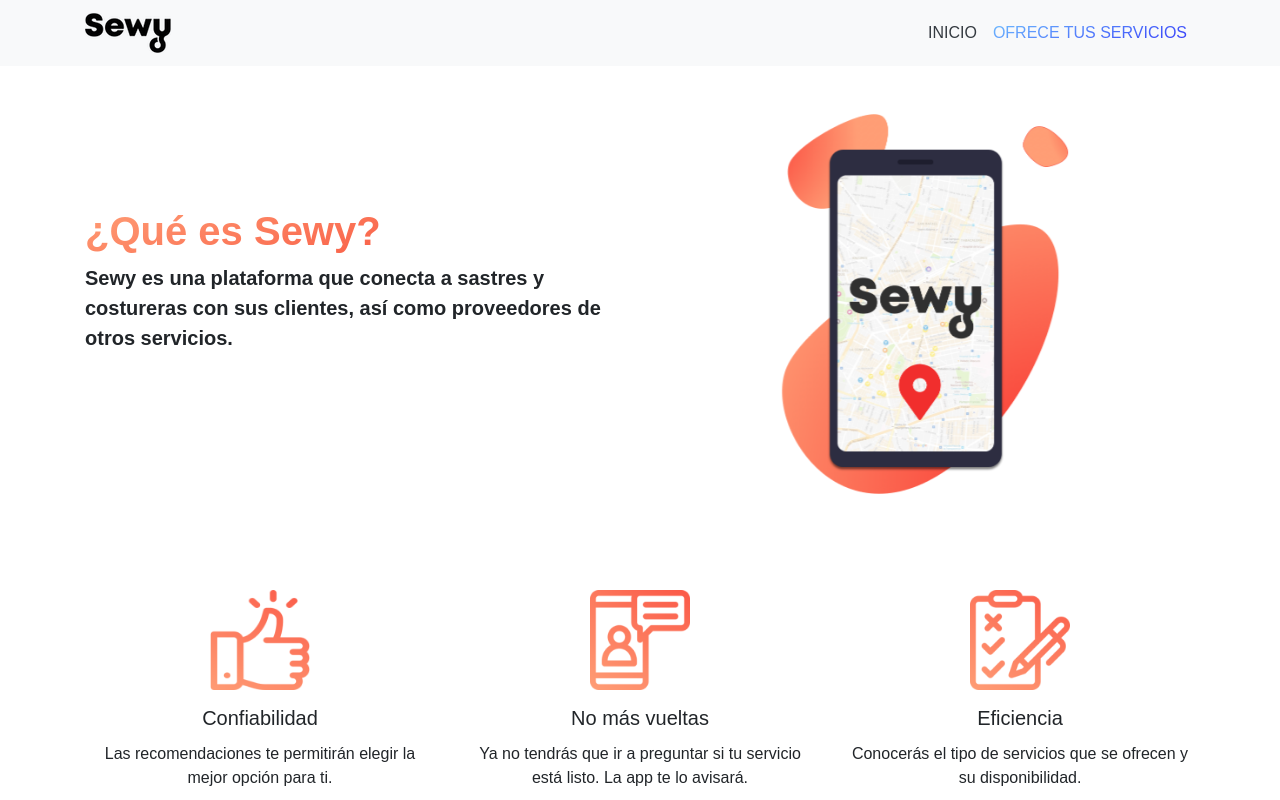
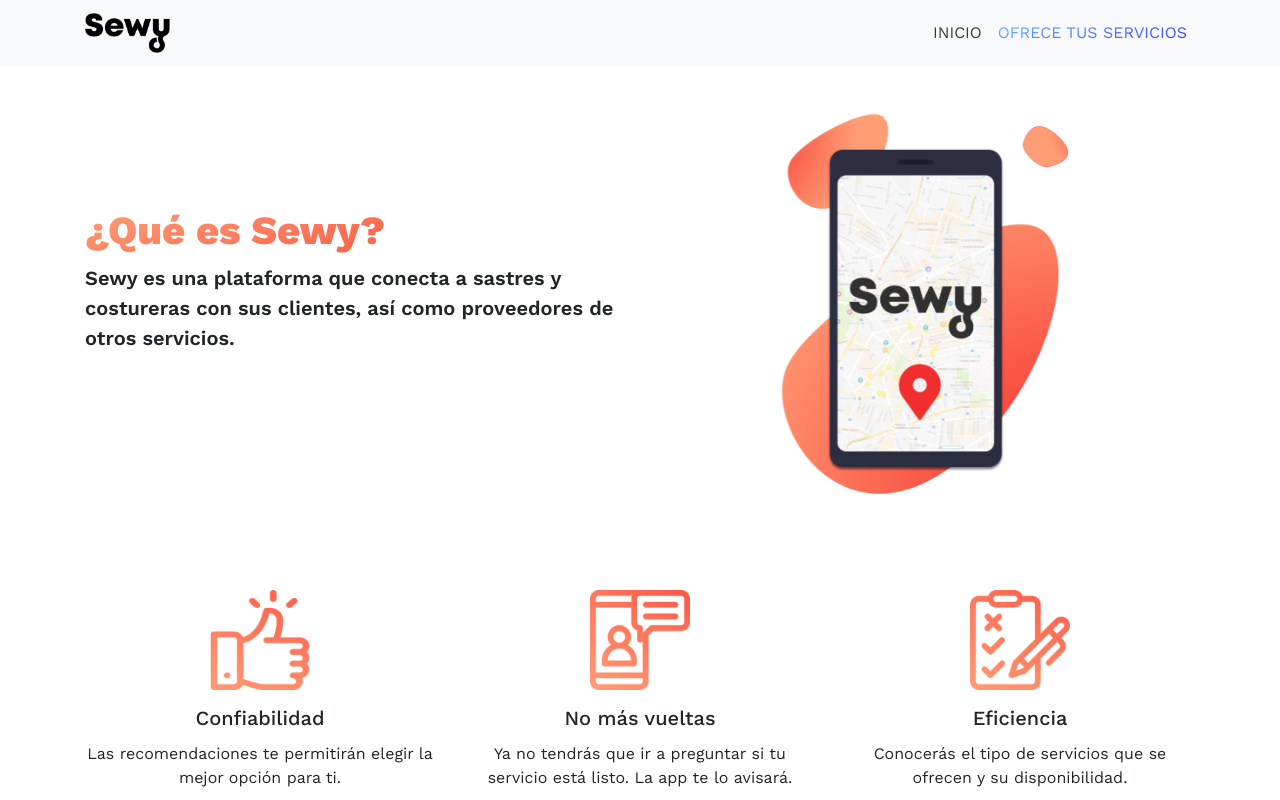
Before and after one commit to sifloz/sewy-landing, a React app: page / in a window 1280 px wide. Shown: the top 800 px of the page. Built offline with nearby package versions, Linux system fonts and the light colour scheme.

Commit message:
Fixed logo size & icon location

```diff
--- a/public/index.html
+++ b/public/index.html
@@ -3,6 +3,7 @@
   <head>
     <meta charset="utf-8" />
     <link rel="shortcut icon" href="%PUBLIC_URL%/favicon.ico" />
+    <link rel="icon" href="%PUBLIC_URL%/favicon.ico" />
     <meta name="viewport" content="width=device-width, initial-scale=1" />
     <meta name="theme-color" content="#000000" />
 
--- a/src/App.css
+++ b/src/App.css
@@ -1,4 +1,5 @@
 @import url(https://stackpath.bootstrapcdn.com/font-awesome/4.7.0/css/font-awesome.min.css);
+@import url(https://fonts.googleapis.com/css?family=Work+Sans:300,400,500,600,700,800&display=swap);
 
 * {
   font-family: 'Work Sans', sans-serif;
--- a/src/components/Navbar/Navbar.js
+++ b/src/components/Navbar/Navbar.js
@@ -8,7 +8,7 @@
         <nav className="navbar navbar-expand-lg navbar-light bg-light">
                     <div className="container">
                     <a className="navbar-brand" href="/">
-                        <img src={assetsLibrary.logo} alt="Logo Sewy" />
+                        <img src={assetsLibrary.logo} alt="Logo Sewy" height="40" />
                     </a>
                     <button className="navbar-toggler" type="button" data-toggle="collapse" data-target="#navbarResponsive" aria-controls="navbarResponsive" aria-expanded="false" aria-label="Toggle navigation">
                         <span className="navbar-toggler-icon"></span>
```
Also changed, not shown: src/assets/logo.png, 1 other file (tests, documents, lock files or other folders).
